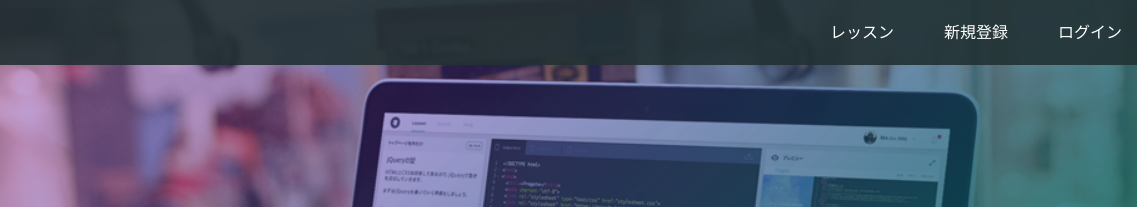
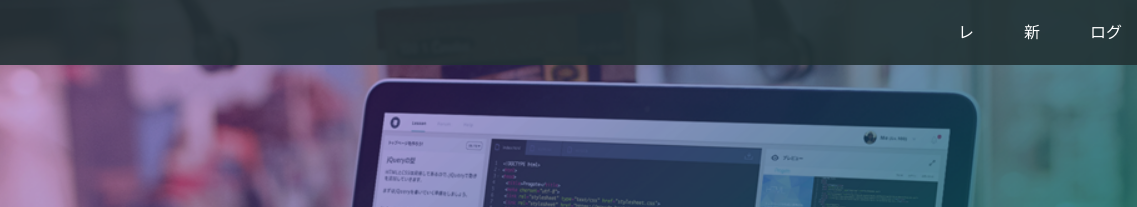
Before and after one commit to teppei0015/prog-8.github.io, a plain HTML site: page index.html in a window 1280 px wide. Shown: the top 207 px of the page, 143-1280 px from the left. Drawn offline with Linux system fonts and the light colour scheme.

Commit message:
Update index.html

```diff
--- a/index.html
+++ b/index.html
@@ -15,9 +15,9 @@
       </div>
       <span class="fa fa-bars menu-icon"></span>
       <div class="header-right">
-        <a href="#">レッスン</a>
-        <a href="#">新規登録</a>
-        <a href="#" class="login">ログイン</a>
+        <a href="#">レ</a>
+        <a href="#">新</a>
+        <a href="#" class="login">ログ</a>
       </div>
     </div>
   </header>
```
